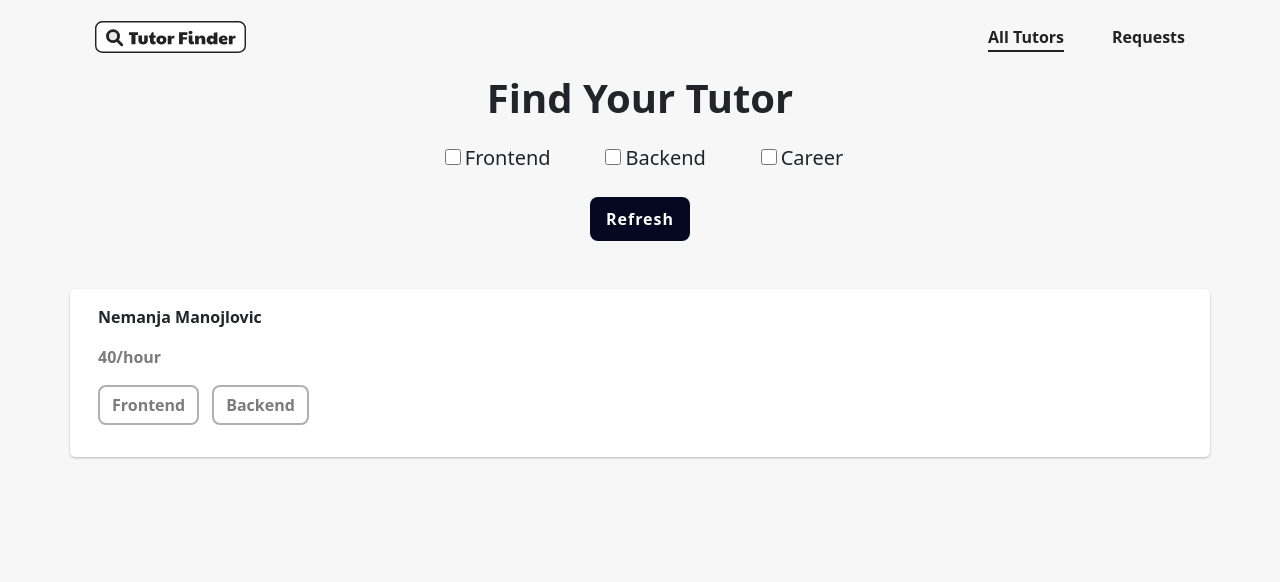
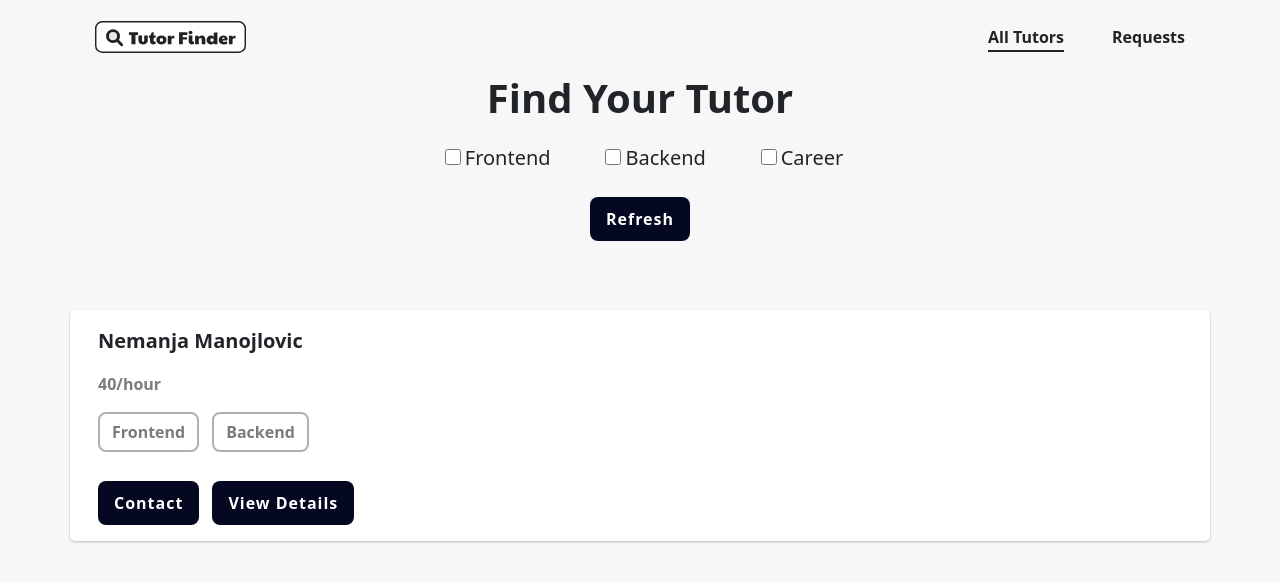
Before and after one commit to Manojlovic1998/find-tutor-vue-spa, a Vue app: page / in a window 1280 px wide. Shown: the top 582 px of the page. Built offline with nearby package versions, Linux system fonts and the light colour scheme.

Commit message:
Add tutor card in home page

```diff
--- a/src/views/HomePage.vue
+++ b/src/views/HomePage.vue
@@ -45,23 +45,24 @@
         </BaseButton>
       </div>
     </BaseHero>
-    <BaseCard v-for="tutor in tutors" :key="tutor.id">
+    <BaseCard v-for="tutor in tutors" :key="tutor.id" class="tutor-card">
       <template v-slot:title
-        ><p class="fw-bolder">{{ tutor.name }}</p></template
+        ><p class="fw-bolder fs-5">{{ tutor.name }}</p></template
       >
       <template v-slot:body
         ><p class="text-gray fw-bold">{{ tutor.rate }}</p></template
       >
       <template v-slot:tag>
-        <BaseTag
-          class="tag-margin"
-          v-for="tag in tutor.description"
-          :key="tag"
-          >{{ tag }}</BaseTag
-        >
+        <BaseTag class="tag-margin" v-for="tag in tutor.tags" :key="tag">{{
+          tag
+        }}</BaseTag>
       </template>
-      <template v-slot:contact></template>
-      <template v-slot:details> </template>
+      <template v-slot:contact>
+        <BaseButton class="card-btn">Contact</BaseButton>
+      </template>
+      <template v-slot:details>
+        <BaseButton class="card-btn">View Details</BaseButton>
+      </template>
     </BaseCard>
   </BaseMain>
 </template>
@@ -81,7 +82,7 @@ export default {
         {
           id: 1,
           name: "Nemanja Manojlovic",
-          description: ["Frontend", "Backend"],
+          tags: ["Frontend", "Backend"],
           rate: "40/hour",
         },
       ],
@@ -130,4 +131,16 @@ input[type="checkbox"]:checked {
 .tag-margin:not(:first-child) {
   margin-left: 13px;
 }
+
+.card-btn:not(:first-child) {
+  margin-left: 13px;
+}
+
+.card-btn {
+  margin-top: 13px;
+}
+
+.tutor-card:not(:first-child) {
+  margin-top: 21px;
+}
 </style>
```
